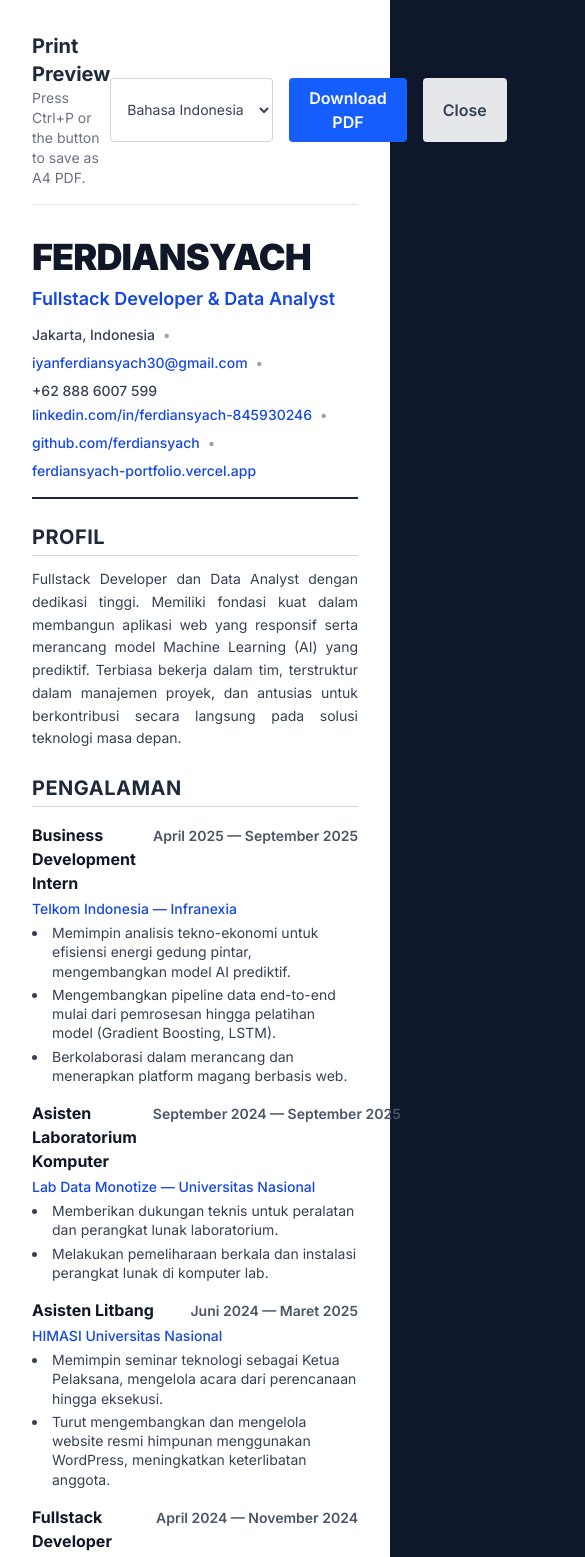
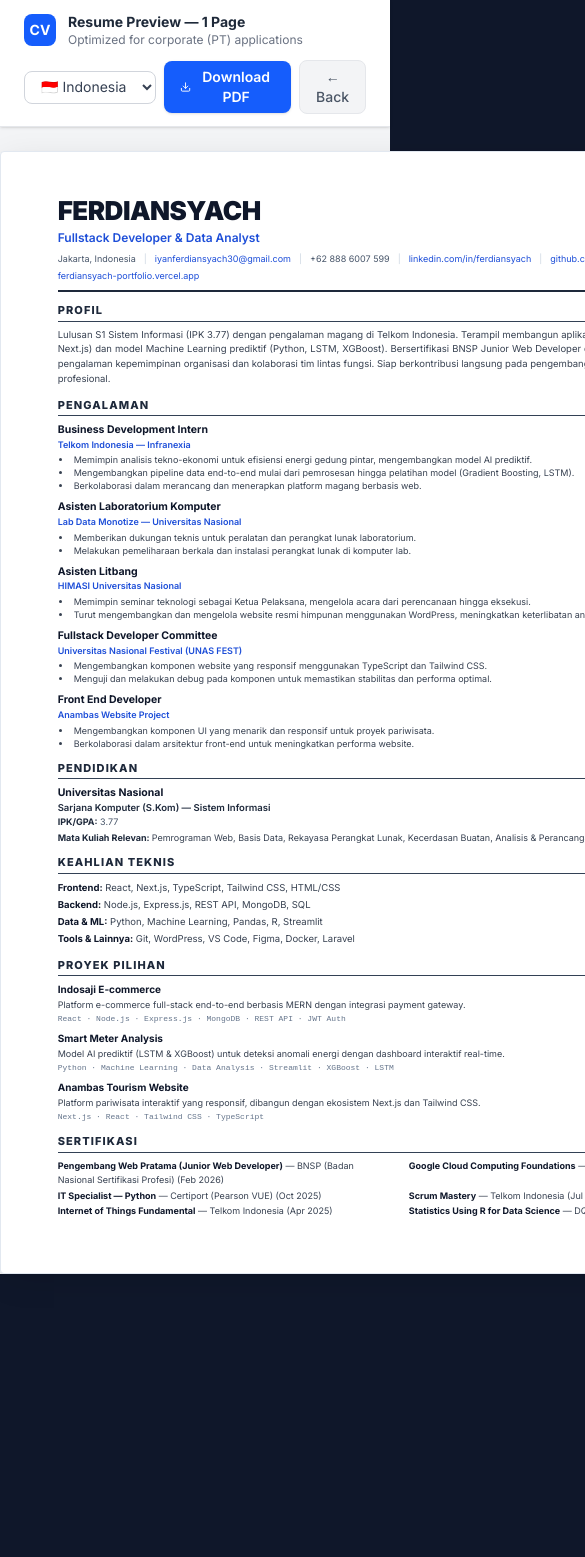
Before and after one commit to ferdiansyach/ferdiansyach-portfolio, a Next.js app: page /portfolio-pdf in a window 390 px wide. Shown: the top 1557 px of the page, 585 px wide, since content can reach past the window. After the commit the page ends 1338 px from the top, so only its background shows below. Built offline with nearby package versions, Linux system fonts and the light colour scheme.

Commit message:
feat: optimize resume PDF layout for 1-page A4

```diff
--- a/src/app/portfolio-pdf/page.tsx
+++ b/src/app/portfolio-pdf/page.tsx
@@ -1,7 +1,6 @@
 "use client";
 
 import { useEffect, useState } from "react";
-import Head from "next/head";
 import { experiences, education } from "@/data/experience";
 import { skillCategories } from "@/data/skills";
 import { projects } from "@/data/projects";
@@ -11,16 +10,11 @@ export default function PortfolioPDF() {
   const [lang, setLang] = useState<"id" | "en">("id");
 
   useEffect(() => {
-    // Sync language from localStorage if available
     const savedLang = localStorage.getItem("lang") as "id" | "en";
     if (savedLang) {
       // eslint-disable-next-line react-hooks/set-state-in-effect
       setLang(savedLang);
     }
-
-    // Provide a small delay before triggering print so fonts load
-    // Commented out automatic print so user can preview before printing
-    // setTimeout(() => window.print(), 1000);
   }, []);
 
   const t = (textObj: { id: string; en: string } | string) => {
@@ -28,97 +22,184 @@ export default function PortfolioPDF() {
     return textObj[lang];
   };
 
+  // Show all experiences, top 3 projects, all certifications
+  const topProjects = projects.slice(0, 3);
+
   return (
-    <div className="bg-white min-h-screen text-black print:bg-white print:text-black antialiased font-sans">
-      <Head>
-        <title>Ferdiansyach - Professional Portfolio</title>
-      </Head>
+    <>
+      <style>{`
+        @import url('https://fonts.googleapis.com/css2?family=Inter:wght@400;500;600;700;800;900&display=swap');
 
-      <div className="max-w-4xl mx-auto p-8 md:p-12 print:p-0 print:max-w-none">
+        .cv-page * {
+          font-family: 'Inter', 'Segoe UI', Arial, sans-serif;
+        }
 
-        {/* Controls (Hidden on Print) */}
-        <div className="no-print flex justify-between items-center mb-8 pb-4 border-b border-gray-200">
+        .cv-section-title {
+          font-size: 11px;
+          font-weight: 800;
+          color: #1e293b;
+          text-transform: uppercase;
+          letter-spacing: 0.1em;
+          border-bottom: 1.5px solid #334155;
+          padding-bottom: 2px;
+          margin-bottom: 6px;
+        }
+
+        @media print {
+          html, body {
+            margin: 0 !important;
+            padding: 0 !important;
+            background: white !important;
+            -webkit-print-color-adjust: exact;
+            print-color-adjust: exact;
+          }
+
+          @page {
+            size: A4 portrait;
+            margin: 0;
+          }
+
+          .no-print {
+            display: none !important;
+          }
+
+          .cv-page {
+            width: 210mm !important;
+            height: 297mm !important;
+            max-height: 297mm !important;
+            overflow: hidden !important;
+            margin: 0 !important;
+            padding: 0 !important;
+            box-shadow: none !important;
+            border-radius: 0 !important;
+          }
+
+          .cv-inner {
+            padding: 12mm 15mm !important;
+          }
+
+          a {
+            color: #1d4ed8 !important;
+            text-decoration: none !important;
+          }
+
+          .cv-page {
+            page-break-after: avoid;
+            page-break-inside: avoid;
+            break-inside: avoid;
+          }
+        }
+
+        @media screen {
+          .cv-page {
+            width: 210mm;
+            min-height: 297mm;
+            box-shadow:
+              0 1px 3px rgba(0,0,0,0.04),
+              0 8px 32px -4px rgba(0,0,0,0.12);
+            margin: 24px auto 64px;
+            border-radius: 4px;
+            border: 1px solid #e2e8f0;
+          }
+        }
+      `}</style>
+
+      <div className="bg-gray-100 min-h-screen">
+        {/* ===== TOOLBAR ===== */}
+        <div className="no-print bg-white border-b border-gray-200 sticky top-0 z-50 shadow-sm">
+          <div className="max-w-4xl mx-auto px-6 py-3 flex flex-wrap justify-between items-center gap-3">
+            <div className="flex items-center gap-3">
+              <div className="w-8 h-8 bg-blue-600 rounded-lg flex items-center justify-center text-white text-sm font-bold">
+                CV
+              </div>
               <div>
-            <h1 className="text-xl font-bold text-gray-800">Print Preview</h1>
-            <p className="text-sm text-gray-500">Press Ctrl+P or the button to save as A4 PDF.</p>
+                <h1 className="text-sm font-bold text-gray-800">Resume Preview — 1 Page</h1>
+                <p className="text-xs text-gray-500">Optimized for corporate (PT) applications</p>
               </div>
-          <div className="flex gap-4">
+            </div>
+            <div className="flex gap-2 items-center">
               <select
                 value={lang}
                 onChange={(e) => setLang(e.target.value as "id" | "en")}
-              className="border border-gray-300 rounded px-3 py-2 text-sm bg-white text-gray-700"
+                className="border border-gray-300 rounded-lg px-3 py-1.5 text-sm bg-white text-gray-700 focus:ring-2 focus:ring-blue-500 focus:outline-none"
               >
-              <option value="id">Bahasa Indonesia</option>
-              <option value="en">English</option>
+                <option value="id">🇮🇩 Indonesia</option>
+                <option value="en">🇬🇧 English</option>
               </select>
               <button
                 onClick={() => window.print()}
-              className="bg-blue-600 text-white px-5 py-2 rounded font-semibold hover:bg-blue-700 transition"
+                className="bg-blue-600 text-white px-4 py-1.5 rounded-lg font-semibold hover:bg-blue-700 transition text-sm shadow-sm flex items-center gap-1.5"
               >
+                <svg xmlns="http://www.w3.org/2000/svg" width="14" height="14" viewBox="0 0 24 24" fill="none" stroke="currentColor" strokeWidth="2" strokeLinecap="round" strokeLinejoin="round"><path d="M21 15v4a2 2 0 0 1-2 2H5a2 2 0 0 1-2-2v-4"/><polyline points="7 10 12 15 17 10"/><line x1="12" y1="15" x2="12" y2="3"/></svg>
                 Download PDF
               </button>
               <button
-              onClick={() => window.close()}
-              className="bg-gray-200 text-gray-700 px-5 py-2 rounded font-semibold hover:bg-gray-300 transition"
+                onClick={() => window.history.back()}
+                className="bg-gray-100 text-gray-600 px-3 py-1.5 rounded-lg font-medium hover:bg-gray-200 transition text-sm border border-gray-200"
               >
-              Close
+                ← Back
               </button>
             </div>
           </div>
+        </div>
 
-        {/* --- PDF CONTENT START --- */}
-        <div className="print-content">
-          {/* Header */}
-          <header className="border-b-2 border-gray-800 pb-4 mb-6">
-            <h1 className="text-4xl font-black text-gray-900 tracking-tight mb-2 uppercase">Ferdiansyach</h1>
-            <div className="text-lg text-blue-700 font-semibold mb-3">
+        {/* ===== A4 CV CONTENT ===== */}
+        <div className="cv-page bg-white text-black antialiased">
+          <div className="cv-inner" style={{ padding: '12mm 15mm' }}>
+
+            {/* ===== HEADER ===== */}
+            <header style={{ marginBottom: '10px' }}>
+              <h1 style={{ fontSize: '26px', fontWeight: 900, color: '#0f172a', letterSpacing: '-0.02em', lineHeight: 1.1, textTransform: 'uppercase', margin: 0 }}>
+                Ferdiansyach
+              </h1>
+              <div style={{ fontSize: '12px', color: '#1d4ed8', fontWeight: 600, marginTop: '3px' }}>
                 Fullstack Developer & Data Analyst
               </div>
-            <div className="flex flex-wrap items-center gap-2 text-sm text-gray-700 font-medium">
+              <div style={{ display: 'flex', flexWrap: 'wrap', alignItems: 'center', gap: '4px 8px', fontSize: '9px', color: '#475569', marginTop: '6px', lineHeight: 1.4 }}>
                 <span>Jakarta, Indonesia</span>
-              <span className="text-gray-400">&bull;</span>
-              <a href="mailto:iyanferdiansyach30@gmail.com" className="text-blue-700 hover:underline">iyanferdiansyach30@gmail.com</a>
-              <span className="text-gray-400">&bull;</span>
+                <span style={{ color: '#cbd5e1' }}>|</span>
+                <a href="mailto:iyanferdiansyach30@gmail.com" style={{ color: '#1d4ed8' }}>iyanferdiansyach30@gmail.com</a>
+                <span style={{ color: '#cbd5e1' }}>|</span>
                 <span>+62 888 6007 599</span>
+                <span style={{ color: '#cbd5e1' }}>|</span>
+                <a href="https://linkedin.com/in/ferdiansyach-845930246" style={{ color: '#1d4ed8' }}>linkedin.com/in/ferdiansyach</a>
+                <span style={{ color: '#cbd5e1' }}>|</span>
+                <a href="https://github.com/ferdiansyach" style={{ color: '#1d4ed8' }}>github.com/ferdiansyach</a>
+                <span style={{ color: '#cbd5e1' }}>|</span>
+                <a href="https://ferdiansyach-portfolio.vercel.app" style={{ color: '#1d4ed8' }}>ferdiansyach-portfolio.vercel.app</a>
               </div>
-            <div className="flex flex-wrap items-center gap-2 text-sm text-gray-700 font-medium mt-1">
-              <a href="https://www.linkedin.com/in/ferdiansyach-845930246" target="_blank" rel="noopener noreferrer" className="text-blue-700 hover:underline">linkedin.com/in/ferdiansyach-845930246</a>
-              <span className="text-gray-400">&bull;</span>
-              <a href="https://github.com/ferdiansyach" target="_blank" rel="noopener noreferrer" className="text-blue-700 hover:underline">github.com/ferdiansyach</a>
-              <span className="text-gray-400">&bull;</span>
-              <a href="https://ferdiansyach-portfolio.vercel.app" target="_blank" rel="noopener noreferrer" className="text-blue-700 hover:underline">ferdiansyach-portfolio.vercel.app</a>
-            </div>
+              <div style={{ borderBottom: '2px solid #1e293b', marginTop: '8px' }} />
             </header>
 
-          {/* Profile Summary */}
-          <section className="mb-6">
-            <h2 className="text-xl font-bold text-gray-800 border-b border-gray-300 mb-3 pb-1 uppercase tracking-wide">
-              {lang === "id" ? "Profil" : "Profile Summary"}
+            {/* ===== PROFILE SUMMARY ===== */}
+            <section style={{ marginBottom: '10px' }}>
+              <h2 className="cv-section-title">
+                {lang === "id" ? "PROFIL" : "PROFILE SUMMARY"}
               </h2>
-            <p className="text-sm text-gray-700 leading-relaxed text-justify">
+              <p style={{ fontSize: '9.5px', color: '#374151', lineHeight: 1.55, textAlign: 'justify', margin: 0 }}>
                 {lang === "id"
-                ? "Fullstack Developer dan Data Analyst dengan dedikasi tinggi. Memiliki fondasi kuat dalam membangun aplikasi web yang responsif serta merancang model Machine Learning (AI) yang prediktif. Terbiasa bekerja dalam tim, terstruktur dalam manajemen proyek, dan antusias untuk berkontribusi secara langsung pada solusi teknologi masa depan."
-                : "A highly dedicated Fullstack Developer and Data Analyst. Possesses a strong foundation in building responsive web applications and designing predictive Machine Learning (AI) models. Accustomed to working in teams, structured in project management, and enthusiastic to contribute directly to future technological solutions."
+                  ? "Lulusan S1 Sistem Informasi (IPK 3.77) dengan pengalaman magang di Telkom Indonesia. Terampil membangun aplikasi web full-stack (React, Node.js, Next.js) dan model Machine Learning prediktif (Python, LSTM, XGBoost). Bersertifikasi BNSP Junior Web Developer dan IT Specialist Python. Memiliki pengalaman kepemimpinan organisasi dan kolaborasi tim lintas fungsi. Siap berkontribusi langsung pada pengembangan solusi teknologi di lingkungan profesional."
+                  : "Information Systems graduate (GPA 3.77) with internship experience at Telkom Indonesia. Skilled in building full-stack web applications (React, Node.js, Next.js) and predictive Machine Learning models (Python, LSTM, XGBoost). BNSP-certified Junior Web Developer and Certiport IT Specialist in Python. Experienced in organizational leadership and cross-functional team collaboration. Ready to contribute directly to technology solutions in a professional environment."
                 }
               </p>
             </section>
 
-          {/* Experience */}
-          <section className="mb-6">
-            <h2 className="text-xl font-bold text-gray-800 border-b border-gray-300 mb-4 pb-1 uppercase tracking-wide">
-              {lang === "id" ? "Pengalaman" : "Experience"}
+            {/* ===== EXPERIENCE — All 5 ===== */}
+            <section style={{ marginBottom: '10px' }}>
+              <h2 className="cv-section-title">
+                {lang === "id" ? "PENGALAMAN" : "EXPERIENCE"}
               </h2>
-            <div className="space-y-4">
+              <div style={{ display: 'flex', flexDirection: 'column', gap: '7px' }}>
                 {experiences.map((exp) => (
                   <div key={exp.id}>
-                  <div className="flex justify-between items-baseline mb-1">
-                    <h3 className="text-base font-bold text-gray-900">{t(exp.role)}</h3>
-                    <span className="text-sm font-semibold text-gray-600 whitespace-nowrap ml-4">{exp.period}</span>
+                    <div style={{ display: 'flex', justifyContent: 'space-between', alignItems: 'baseline' }}>
+                      <h3 style={{ fontSize: '10.5px', fontWeight: 700, color: '#0f172a', margin: 0 }}>{t(exp.role)}</h3>
+                      <span style={{ fontSize: '8.5px', fontWeight: 500, color: '#64748b', whiteSpace: 'nowrap', marginLeft: '12px' }}>{exp.period}</span>
                     </div>
-                  <div className="text-sm text-blue-700 font-medium mb-1">{exp.company}</div>
-                  <ul className="list-disc list-outside ml-4 mt-1 space-y-1">
+                    <div style={{ fontSize: '9px', color: '#1d4ed8', fontWeight: 600 }}>{exp.company}</div>
+                    <ul style={{ margin: '2px 0 0 14px', padding: 0, listStyleType: 'disc' }}>
                       {exp.bullets.map((bullet, i) => (
-                      <li key={i} className="text-sm text-gray-700 leading-snug pl-1">
+                        <li key={i} style={{ fontSize: '9px', color: '#374151', lineHeight: 1.45, paddingLeft: '2px' }}>
                           {t(bullet)}
                         </li>
                       ))}
@@ -128,41 +209,41 @@ export default function PortfolioPDF() {
               </div>
             </section>
 
-          {/* Education */}
-          <section className="mb-6">
-            <h2 className="text-xl font-bold text-gray-800 border-b border-gray-300 mb-4 pb-1 uppercase tracking-wide">
-              {lang === "id" ? "Pendidikan" : "Education"}
+            {/* ===== EDUCATION ===== */}
+            <section style={{ marginBottom: '10px' }}>
+              <h2 className="cv-section-title">
+                {lang === "id" ? "PENDIDIKAN" : "EDUCATION"}
               </h2>
               <div>
-              <div className="flex justify-between items-baseline mb-1">
-                <h3 className="text-base font-bold text-gray-900">{education.institution}</h3>
-                <span className="text-sm font-semibold text-gray-600 whitespace-nowrap ml-4">{education.period}</span>
+                <div style={{ display: 'flex', justifyContent: 'space-between', alignItems: 'baseline' }}>
+                  <h3 style={{ fontSize: '10.5px', fontWeight: 700, color: '#0f172a', margin: 0 }}>{education.institution}</h3>
+                  <span style={{ fontSize: '8.5px', fontWeight: 500, color: '#64748b', whiteSpace: 'nowrap', marginLeft: '12px' }}>{education.period}</span>
                 </div>
-              <div className="text-sm text-gray-800 font-medium mb-1">{t(education.degree)}</div>
+                <div style={{ fontSize: '9.5px', color: '#1e293b', fontWeight: 600 }}>{t(education.degree)}</div>
                 {education.gpa && (
-                <div className="text-sm text-gray-600 mb-1">
-                  <span className="font-semibold text-gray-800">GPA (IPK):</span> {education.gpa}
+                  <div style={{ fontSize: '9px', color: '#475569' }}>
+                    <span style={{ fontWeight: 700, color: '#1e293b' }}>IPK/GPA:</span> {education.gpa}
                   </div>
                 )}
                 {education.courses && (
-                <div className="text-sm text-gray-700 mt-2">
-                  <span className="font-semibold text-gray-800">{lang === "id" ? "Mata Kuliah Relevan: " : "Relevant Coursework: "}</span>
+                  <div style={{ fontSize: '9px', color: '#374151', marginTop: '2px' }}>
+                    <span style={{ fontWeight: 700, color: '#1e293b' }}>{lang === "id" ? "Mata Kuliah Relevan: " : "Relevant Coursework: "}</span>
                     {education.courses.map(c => t(c)).join(", ")}
                   </div>
                 )}
               </div>
             </section>
 
-          {/* Skills */}
-          <section className="mb-6">
-            <h2 className="text-xl font-bold text-gray-800 border-b border-gray-300 mb-3 pb-1 uppercase tracking-wide">
-              {lang === "id" ? "Keahlian" : "Skills"}
+            {/* ===== TECHNICAL SKILLS ===== */}
+            <section style={{ marginBottom: '10px' }}>
+              <h2 className="cv-section-title">
+                {lang === "id" ? "KEAHLIAN TEKNIS" : "TECHNICAL SKILLS"}
               </h2>
-            <div className="grid grid-cols-2 gap-x-8 gap-y-2">
+              <div style={{ display: 'flex', flexDirection: 'column', gap: '2px' }}>
                 {skillCategories.map((cat, i) => (
-                <div key={i} className="text-sm">
-                  <span className="font-bold text-gray-900 block mb-1">{t(cat.title)}</span>
-                  <span className="text-gray-700">
+                  <div key={i} style={{ fontSize: '9.5px', lineHeight: 1.6 }}>
+                    <span style={{ fontWeight: 700, color: '#0f172a' }}>{t(cat.title)}:</span>{" "}
+                    <span style={{ color: '#374151' }}>
                       {cat.skills.map(s => s.name).join(", ")}
                     </span>
                   </div>
@@ -170,42 +251,53 @@ export default function PortfolioPDF() {
               </div>
             </section>
 
-          {/* Projects */}
-          <section className="mb-6">
-            <h2 className="text-xl font-bold text-gray-800 border-b border-gray-300 mb-4 pb-1 uppercase tracking-wide">
-              {lang === "id" ? "Proyek Pilihan" : "Selected Projects"}
+            {/* ===== SELECTED PROJECTS — 3 projects ===== */}
+            <section style={{ marginBottom: '10px' }}>
+              <h2 className="cv-section-title">
+                {lang === "id" ? "PROYEK PILIHAN" : "SELECTED PROJECTS"}
               </h2>
-            <div className="space-y-4">
-              {projects.slice(0, 3).map((proj) => (
+              <div style={{ display: 'flex', flexDirection: 'column', gap: '6px' }}>
+                {topProjects.map((proj) => (
                   <div key={proj.slug}>
-                  <div className="flex justify-between items-baseline mb-1">
-                    <h3 className="text-base font-bold text-gray-900">{t(proj.title)}</h3>
+                    <div style={{ display: 'flex', justifyContent: 'space-between', alignItems: 'baseline' }}>
+                      <h3 style={{ fontSize: '10px', fontWeight: 700, color: '#0f172a', margin: 0 }}>
+                        {typeof proj.title === 'string' ? proj.title : t(proj.title)}
+                      </h3>
+                      {proj.githubUrl && (
+                        <a href={proj.githubUrl} style={{ fontSize: '8px', color: '#1d4ed8', fontWeight: 500, whiteSpace: 'nowrap', marginLeft: '8px' }}>
+                          GitHub ↗
+                        </a>
+                      )}
                     </div>
-                  <p className="text-sm text-gray-700 leading-snug mb-1">{t(proj.description)}</p>
-                  <p className="text-xs text-gray-500 font-medium font-mono">
-                    [{proj.technologies.slice(0, 5).join(" • ")}]
+                    <p style={{ fontSize: '9px', color: '#374151', lineHeight: 1.45, margin: '1px 0 0 0' }}>
+                      {t(proj.description)}
+                    </p>
+                    <p style={{ fontSize: '8px', color: '#64748b', fontWeight: 500, fontFamily: "'SF Mono', 'Fira Code', monospace", marginTop: '2px' }}>
+                      {proj.technologies.slice(0, 6).join(" · ")}
                     </p>
                   </div>
                 ))}
               </div>
             </section>
 
-          {/* Certifications Overview */}
+            {/* ===== CERTIFICATIONS — All 6 ===== */}
             <section>
-            <h2 className="text-xl font-bold text-gray-800 border-b border-gray-300 mb-3 pb-1 uppercase tracking-wide">
-              {lang === "id" ? "Sertifikasi Profesional" : "Professional Certifications"}
+              <h2 className="cv-section-title">
+                {lang === "id" ? "SERTIFIKASI" : "CERTIFICATIONS"}
               </h2>
-            <ul className="list-disc list-outside ml-4 space-y-1">
-              {certifications.slice(0, 4).map((cert) => (
-                <li key={cert.id} className="text-sm text-gray-700 pl-1">
-                  <span className="font-semibold text-gray-900">{t(cert.name)}</span> — {cert.issuer} ({cert.date})
-                </li>
+              <div style={{ display: 'grid', gridTemplateColumns: '1fr 1fr', gap: '2px 24px' }}>
+                {certifications.map((cert) => (
+                  <div key={cert.id} style={{ fontSize: '9px', color: '#374151', lineHeight: 1.55 }}>
+                    <span style={{ fontWeight: 700, color: '#0f172a' }}>{t(cert.name)}</span>
+                    {" — "}{cert.issuer} ({cert.date})
+                  </div>
                 ))}
-            </ul>
+              </div>
             </section>
 
           </div>
         </div>
       </div>
+    </>
   );
 }
```
Lines whose indentation alone changed are shown as unchanged.
